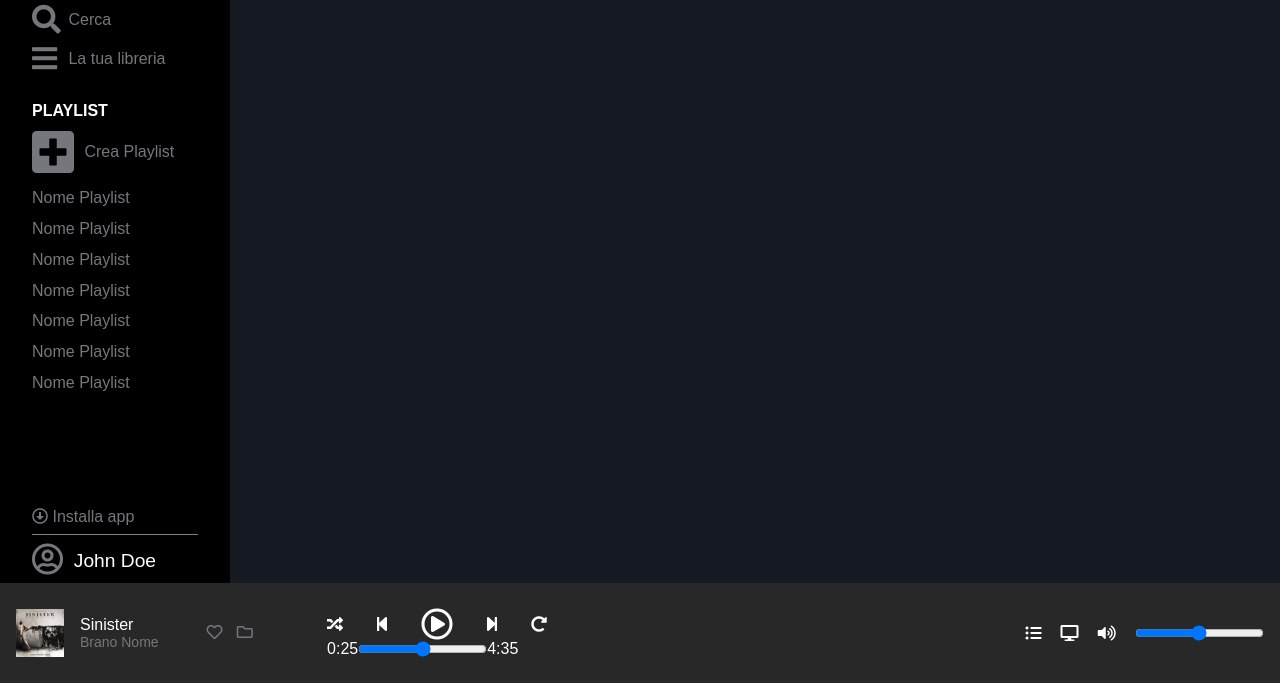
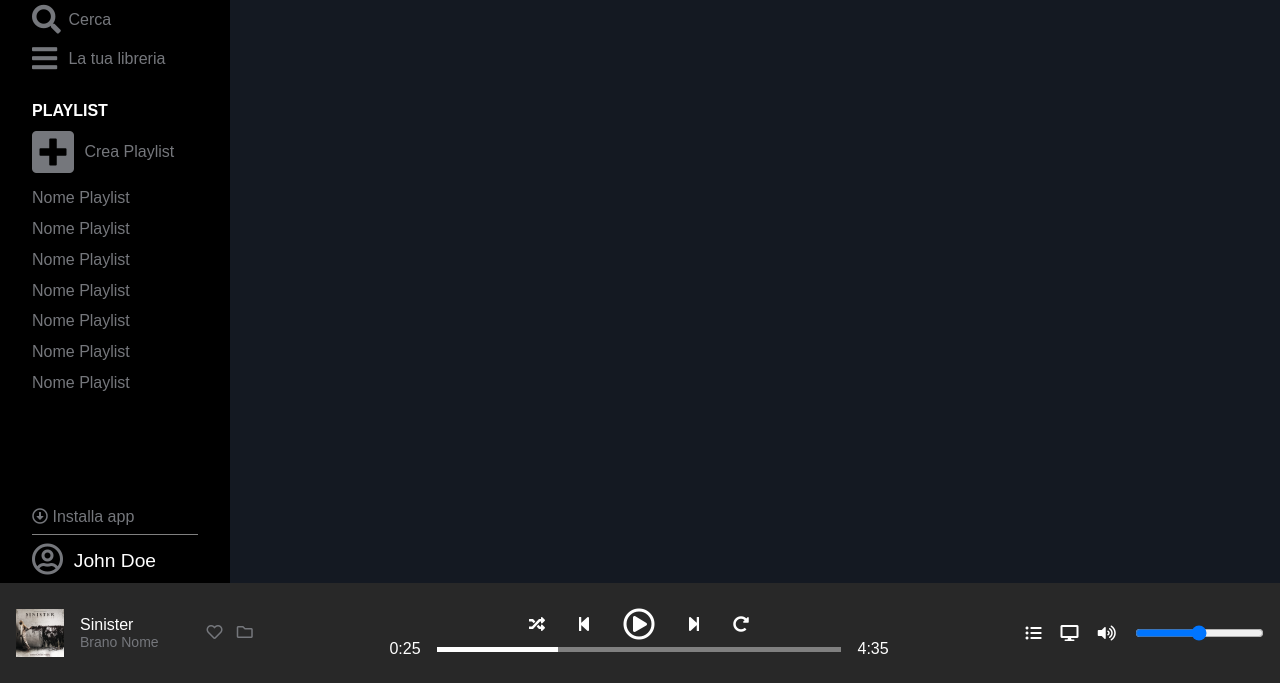
Before and after one commit to airowl/html-css-spotifyweb, a plain HTML site: page index.html in a window 1280 px wide. Shown: the part 117-800 px from the top of the page. Drawn offline with Linux system fonts and the light colour scheme; a web font is replaced by a local one.

Commit message:
modificato progress bar nel footer

```diff
--- a/css/style.css
+++ b/css/style.css
@@ -62,6 +62,10 @@ li{
 
 .jtf-ct-end{
     justify-content: flex-end;
+}
+
+.jtf-ct-center{
+    justify-content: center;
 }
 
 .jtf-ct-sp-bw{
@@ -148,7 +152,6 @@ nav#menu ul li, nav#playlist ul li, nav#playlist h4, nav#playlist span{
     margin-top: .8rem;
 }
 
-
 #nav-bot{
     padding: 0 2rem;
     background-color: #000000;
@@ -201,13 +204,8 @@ div#content{
 footer{
     width: 100vw;
     height: 100px;
-    min-height: 100px;
     padding: 0 1rem;
     background-color: #282828;
-}
-
-.col-middle{
-    width: 50%;
 }
 
 .col-left .song{
@@ -226,8 +224,25 @@ footer{
     margin-right: .6rem;
 }
 
+.col-middle{
+    width: 40%;
+}
+
 .col-middle .play-icon i:not(:last-child){
     margin-right: 2rem;
+}
+
+.col-middle .play-progress .progress{
+    width: 100%;
+    height: 5px;
+    background-color: grey;
+    margin: 0 1rem;
+}
+
+.progress .bar-progress{
+    width: 30%;
+    height: 100%;
+    background-color: white;
 }
 
 .col-right i{
--- a/index.html
+++ b/index.html
@@ -129,7 +129,7 @@
         <div class="col-middle clr-white">
 
             <!-- ICONE DEL PLAYER -->
-            <div class="play-icon flex align-items-center">
+            <div class="play-icon flex jtf-ct-center align-items-center">
                 <i class="fas fa-random"></i>
                 <i class="fas fa-step-forward rotatey-180deg"></i>
                 <i class="far fa-play-circle fa-2x"></i>
@@ -138,9 +138,11 @@
             </div>
 
             <!-- MUSIC RANGE -->
-            <div class="flex align-items-center">
+            <div class="play-progress flex align-items-center">
                 <span>0:25</span>
-                <input type="range" name="Music" id="music-range">
+                <div class="progress">
+                    <div class="bar-progress"></div>
+                </div>
                 <span>4:35</span>
             </div>
 
```
